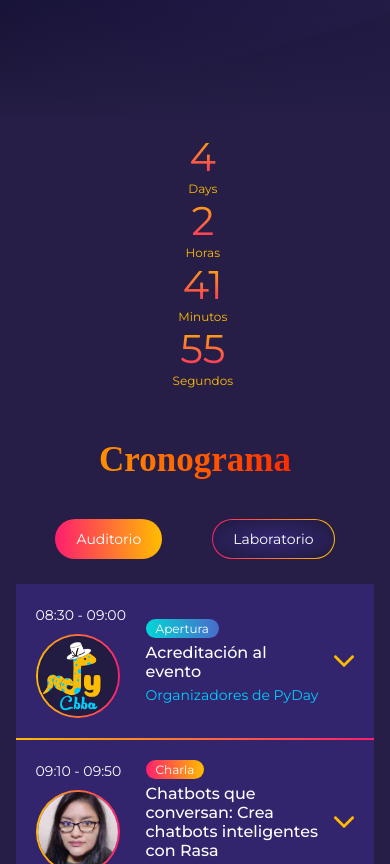
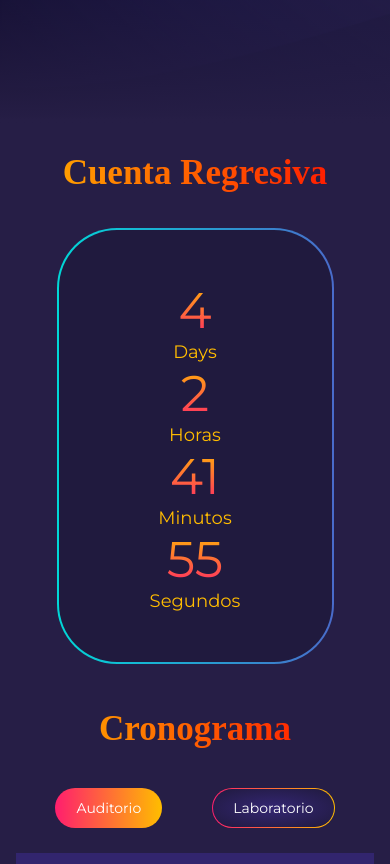
Before and after one commit to pydaycbba/PyDay2024, a React app: page / in a window 390 px wide. Shown: the part 720-1584 px from the top of the page. Built offline with nearby package versions, Linux system fonts and the light colour scheme; a web font is replaced by a local one.

Commit message:
Dev (#22)
* resize 100k images (#14)

Co-authored-by: JHOSEPH-CACERES <jhoseph@localhost.localdomain>

* Actualización de horarios, re-organización de charlas, actualización de foto de Rudy Manzaneda y adición de flecha en acordeón desplegable.

* Actualización de background y modificación en navbar. (#16)

* Section Sede UCATEC (#17)

* Add section campus

* Add section campus

---------

Co-authored-by: PyDayCochabamba <pydaycbba@gmail.com>

* add workshopper and countdown (#20)

Co-authored-by: Jhoseph <jhoseph@localhost.localdomain>

* change anelise image

* fixed countdown

---------

Co-authored-by: Jhoseph Caceres <63440503+Jhosephcaceres19@users.noreply.github.com>
Co-authored-by: JHOSEPH-CACERES <jhoseph@localhost.localdomain>
Co-authored-by: Jessica Orihuela Rojas <jessica.orihuela.rojas@gmail.com>
Co-authored-by: Jessica Orihuela Rojas <66490864+jessicaori@users.noreply.github.com>
Co-authored-by: PyDayCochabamba <pydaycbba@gmail.com>

```diff
--- a/src/components/Countdown/countdown.css
+++ b/src/components/Countdown/countdown.css
@@ -1,10 +1,22 @@
+#div_countdown h1 {
+    text-align: center;
+}
+
 .countdown-container {
     display: flex;
-    justify-content: space-around;
+    justify-content: center;
     align-items: center;
     flex-wrap: wrap;
-    width: 100%;
-    padding: 2%;
+    width: 600px;
+    margin: auto;
+    margin-top: 35px;
+    gap: 60px;
+    padding-top: 50px;
+    padding-bottom: 50px;
+    background: radial-gradient(#201A3E, #201A3E) padding-box,
+                linear-gradient(to right, var(--title-color-tertiary), var(--title-color-quaternary)) border-box;
+    border: 2px solid transparent;
+    border-radius: 60px;
 }
 
 .countdown-item {
@@ -20,6 +32,7 @@
     background: linear-gradient(to bottom ,#FFBC00, #FF1F6D);
     background-clip: text;
     color: transparent;
+    text-align: center;
 }
 
 .countdown-label {
@@ -28,6 +41,11 @@
     color: #FFBC00;
 }
 @media (max-width: 768px) {
+    .countdown-container {
+        width: 70%;
+        flex-wrap: wrap;
+        gap: 0;
+    }
     .countdown-item {
         text-align: center;
         bottom: 10px;
@@ -42,11 +60,11 @@
         width: 100%;
     }
     .countdown-number {
-        font-size: 40px;
+        font-size: 50px;
     }
 
     .countdown-label {
-        font-size: 12px;
+        font-size: 18px;
     }
 
 }
--- a/src/components/Countdown/index.js
+++ b/src/components/Countdown/index.js
@@ -3,6 +3,7 @@
 import './countdown.css'
 
 const Countdown = ({ targetDate }) => {
+  let timerControl = true;
     const calculateTimeLeft = () => {
         const difference = new Date(targetDate) - new Date();
         let timeLeft = {};
@@ -14,6 +15,8 @@
             minutes: Math.floor((difference / 1000 / 60) % 60),
             seconds: Math.floor((difference / 1000) % 60),
           };
+        } else {
+          timerControl = false
         }
 
         return timeLeft;
@@ -30,7 +33,11 @@
       });
 
       const { days, hours, minutes, seconds } = timeLeft;
+
+    if (timerControl==true) {
       return (
+          <section id="div_countdown">
+            <h1>Cuenta Regresiva</h1>
             <div className="countdown-container">
                 {days > 0 && <div className="countdown-item">
                     <span className="countdown-number">{days}</span>
@@ -49,7 +56,18 @@
                     <span className="countdown-label">Segundos</span>
                 </div>
             </div>
+          </section>
       )
+    } else {
+      return (
+        <section id="div_countdown">
+            <h1>Cuenta Regresiva</h1>
+            <div className="countdown-container">
+            <span className="countdown-number">¡Bienvenidos al PyDay!</span>
+            </div>
+        </section>
+      )
+    }
 }
 
 export default Countdown;
```
Lines whose indentation alone changed are shown as unchanged.
